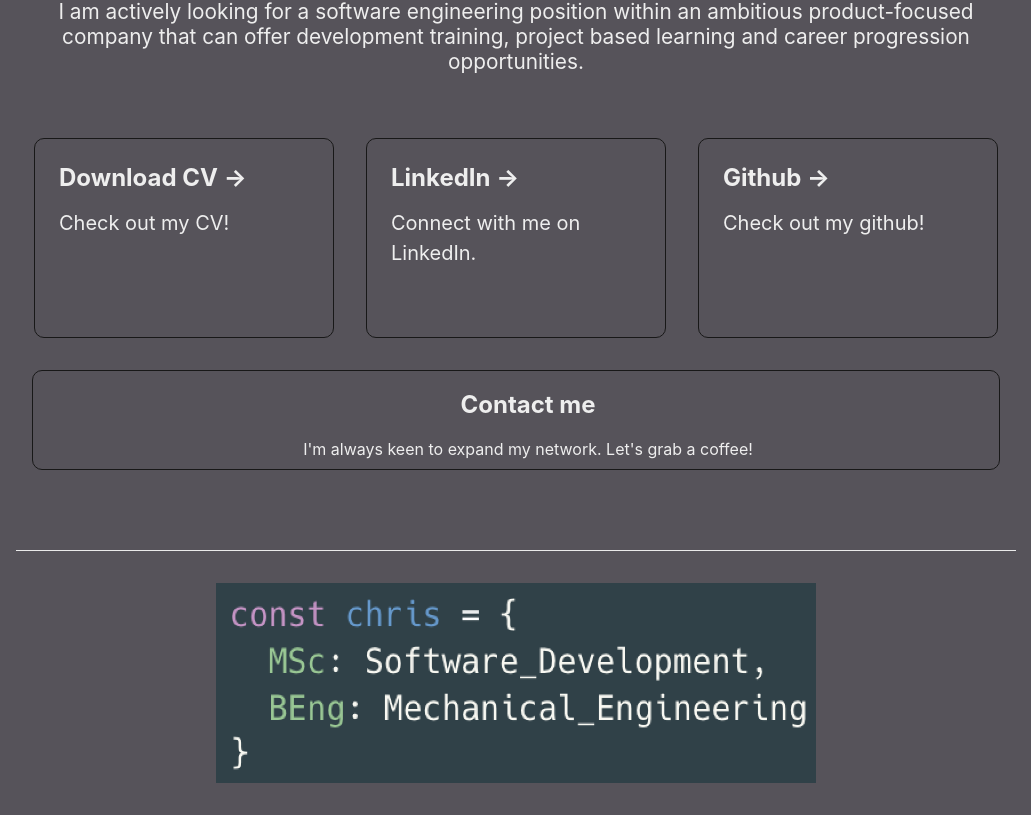
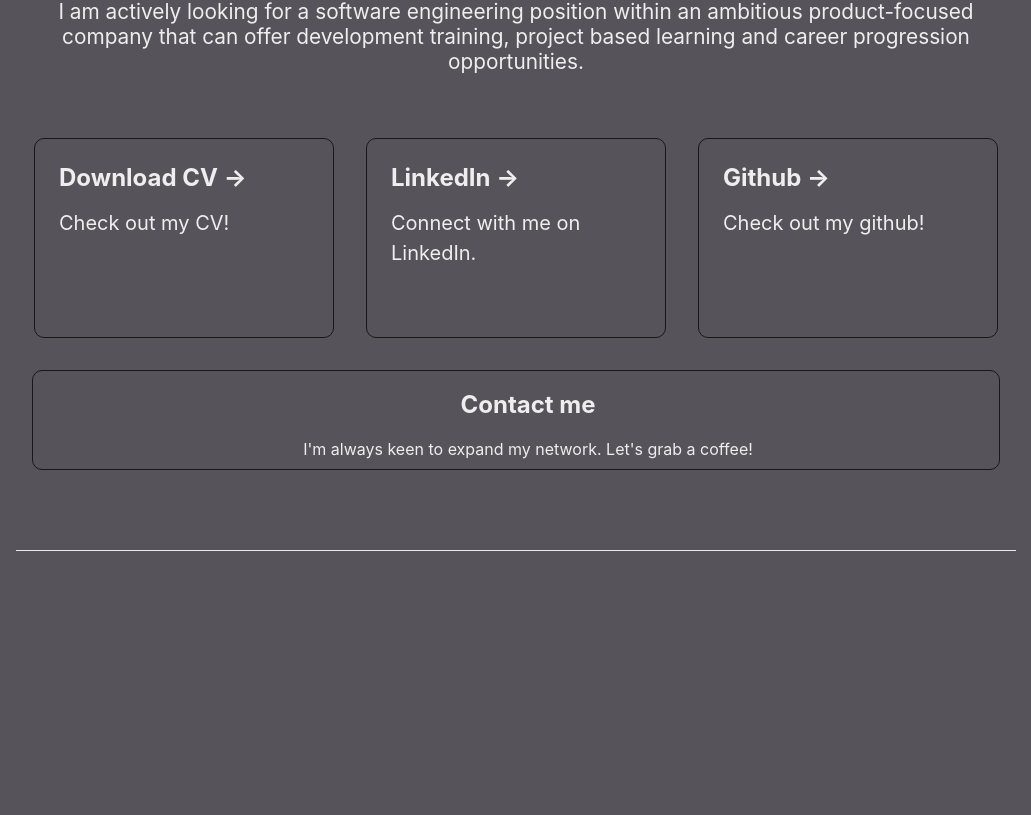
Before and after one commit to CMillar113/chrismillar.portfolio, a Next.js app: page / in a window 1280 px wide. Shown: the part 299-1114 px from the top of the page, without its empty margins (16-1047 px from the left). After the commit the page ends 914 px from the top, so only its background shows below. Built offline with nearby package versions, Linux system fonts and the light colour scheme.

Commit message:
Add files via upload

```diff
--- a/pages/index.tsx
+++ b/pages/index.tsx
@@ -17,12 +17,6 @@ const Home: NextPage = () => {
         <h1 className={styles.heading}>
           Hey, I'm Chris!
         </h1>
-
-        {/* <h3 className={styles.title}>
-          Check out my <a href="cv.pdf" download>CV</a>
-        </h3> */}
-
-
 
 
 
@@ -68,11 +62,10 @@ const Home: NextPage = () => {
 
       <footer className={styles.footer}>
 
-      <Image src="/carbon.png" alt='Intro' width={600} height={200}/>
+      {/* <Image src="/carbon.png" alt='Intro' width={600} height={200}/> */}
       </footer>
     </div>
     </div>
   )
 }
-
 export default Home
--- a/styles/Home.module.css
+++ b/styles/Home.module.css
@@ -27,6 +27,7 @@
   flex: 1;
   padding: 2rem 0;
   border-top: 1px solid #eaeaea;
+
   justify-content: center;
   align-items: center;
 }
```
